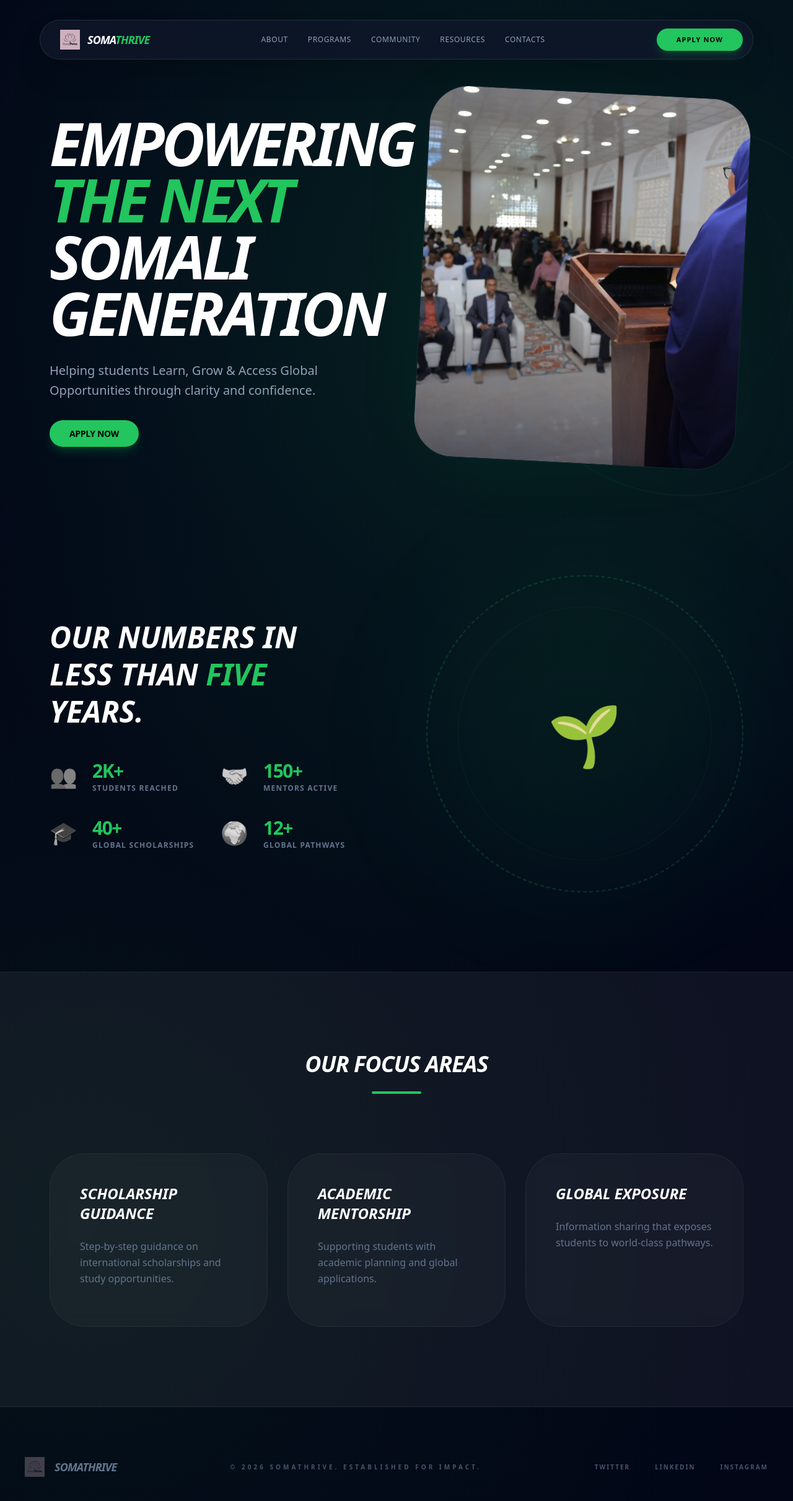
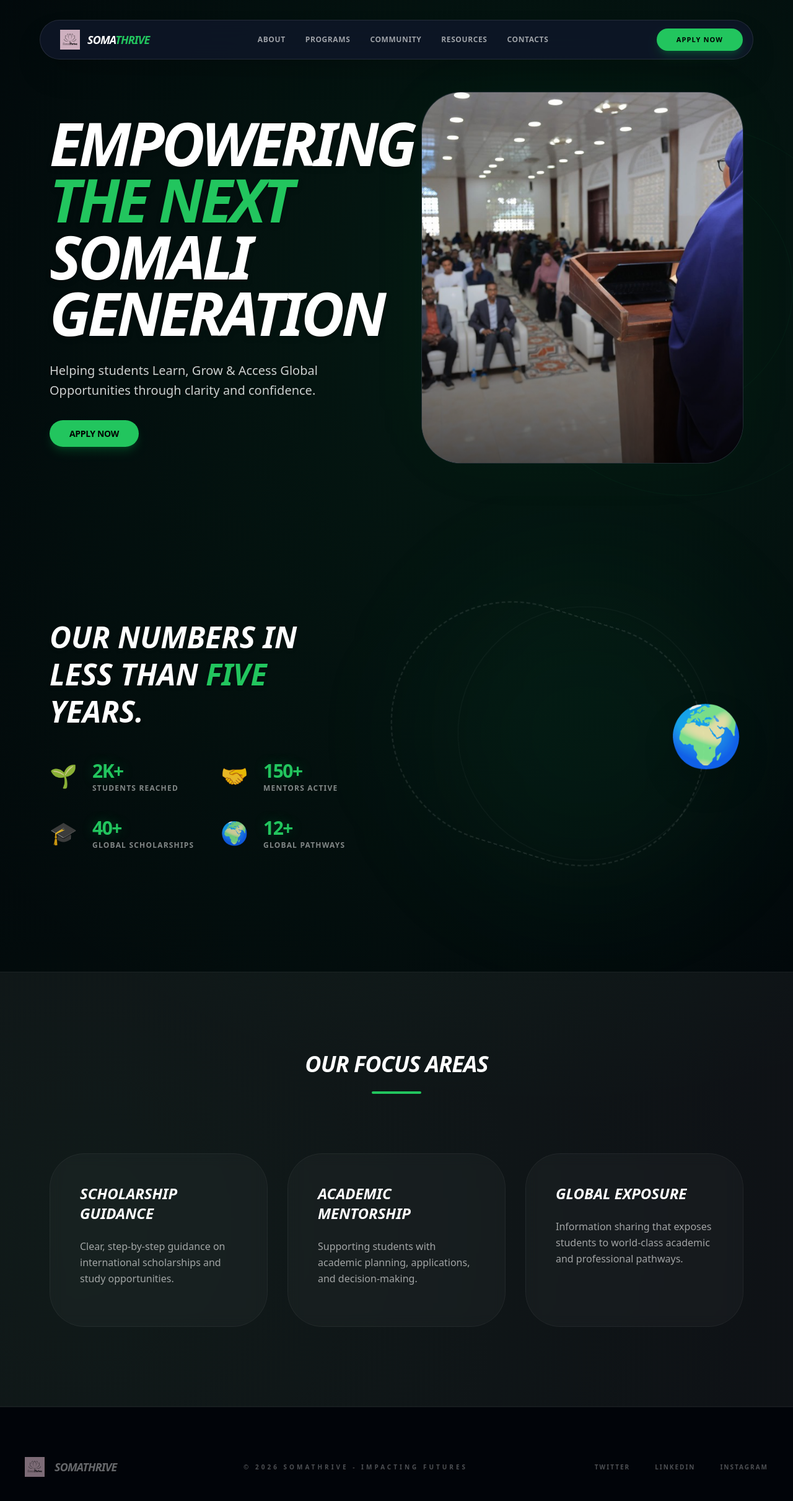
Before and after one commit to mohamedosmann/somathrive, a Next.js app: page / in a window 1280 px wide. Shown: the top 2422 px of the page at 62% size. Built offline with nearby package versions, Linux system fonts and the light colour scheme.

Commit message:
UI Improvement: Enhanced text visibility and contrast for consistent legibility

```diff
--- a/app/globals.css
+++ b/app/globals.css
@@ -15,7 +15,7 @@
 }
 
 body {
-  color: #f8fafc;
+  color: #ffffff;
   background: var(--bg-dark);
   font-family: 'Inter', system-ui, -apple-system, sans-serif;
   -webkit-font-smoothing: antialiased;
@@ -23,9 +23,9 @@ body {
 
 /* Premium Dark Gradient Background */
 .bg-ilab-inspired {
-  background: radial-gradient(circle at 70% 20%, rgba(34, 197, 94, 0.15) 0%, transparent 50%),
-    radial-gradient(circle at 10% 80%, rgba(10, 45, 26, 0.3) 0%, transparent 50%),
-    #020617;
+  background: radial-gradient(circle at 70% 20%, rgba(34, 197, 94, 0.12) 0%, transparent 60%),
+    radial-gradient(circle at 10% 80%, rgba(10, 45, 26, 0.25) 0%, transparent 60%),
+    #010409;
 }
 
 .pill-nav {
--- a/app/page.tsx
+++ b/app/page.tsx
@@ -23,7 +23,7 @@ export default function Home() {
   ];
 
   return (
-    <div className="min-h-screen selection:bg-green-500/30 font-sans bg-ilab-inspired overflow-x-hidden">
+    <div className="min-h-screen selection:bg-green-500/30 font-sans bg-ilab-inspired overflow-x-hidden text-white/90">
       {/* Navigation - Pill Design */}
       <header className="fixed w-full top-8 z-50 px-6">
         <div className="container mx-auto max-w-6xl">
@@ -37,13 +37,13 @@ export default function Home() {
 
             <div className="hidden lg:flex items-center gap-8">
               {navLinks.map((link) => (
-                <Link key={link.name} href={link.href} className="nav-link-ilab">
+                <Link key={link.name} href={link.href} className="text-xs font-bold text-white/60 hover:text-[#22c55e] transition-colors uppercase tracking-wider">
                   {link.name}
                 </Link>
               ))}
             </div>
 
-            <Link href="#apply" className="px-8 py-2.5 bg-[#22c55e] text-black text-[11px] font-black rounded-full hover:bg-white transition-all uppercase tracking-widest shadow-lg shadow-green-500/20">
+            <Link href="#apply" className="px-8 py-2.5 bg-[#22c55e] text-black text-[11px] font-black rounded-full hover:bg-white transition-all uppercase tracking-widest shadow-lg shadow-green-500/20 active:scale-95">
               Apply Now
             </Link>
           </nav>
@@ -52,22 +52,23 @@ export default function Home() {
 
       {/* Hero Section */}
       <section className="relative min-h-screen flex items-center pt-24">
-        {/* Background Visual Element (Inspired by reference sphere/lines) */}
-        <div className="absolute top-1/4 right-[-10%] w-[600px] h-[600px] border border-green-500/10 rounded-full pointer-events-none" />
-        <div className="absolute top-1/3 right-0 w-[400px] h-[400px] border border-green-500/5 rounded-full pointer-events-none animate-pulse" />
+        {/* Decorative Background Elements */}
+        <div className="absolute top-1/4 right-[-10%] w-[600px] h-[600px] border border-green-500/5 rounded-full pointer-events-none" />
+        <div className="absolute top-1/3 right-0 w-[400px] h-[400px] border border-green-500/5 rounded-full pointer-events-none" />
 
         <div className="container mx-auto px-10 xl:px-20 relative z-10 grid lg:grid-cols-2 gap-20 items-center">
           <motion.div
             initial={{ opacity: 0, x: -30 }}
             animate={{ opacity: 1, x: 0 }}
             transition={{ duration: 1, ease: [0.22, 1, 0.36, 1] }}
+            className="drop-shadow-sm"
           >
-            <h1 className="text-6xl md:text-8xl font-black text-white leading-[0.95] mb-8 tracking-tighter uppercase italic">
+            <h1 className="text-6xl md:text-8xl font-black text-white leading-[0.95] mb-8 tracking-tighter uppercase italic drop-shadow-lg">
               Empowering <br />
               <span className="text-[#22c55e]">The Next</span> <br />
               Somali Generation
             </h1>
-            <p className="text-xl text-slate-400 mb-10 max-w-xl font-medium leading-relaxed">
+            <p className="text-xl text-white/80 mb-10 max-w-xl font-medium leading-relaxed">
               Helping students Learn, Grow & Access Global Opportunities through clarity and confidence.
             </p>
             <Link href="#apply" className="btn-ilab text-lg uppercase tracking-tight">
@@ -76,46 +77,46 @@ export default function Home() {
           </motion.div>
 
           <motion.div
-            initial={{ opacity: 0, scale: 0.9 }}
+            initial={{ opacity: 0, scale: 0.95 }}
             animate={{ opacity: 1, scale: 1 }}
-            transition={{ duration: 1.2, delay: 0.2 }}
+            transition={{ duration: 1.2 }}
             className="relative h-[600px] hidden lg:block"
           >
-            <div className="absolute inset-0 bg-gradient-to-tr from-[#22c55e]/10 to-transparent rounded-[4rem] blur-3xl opacity-50" />
-            <div className="relative h-full w-full rounded-[4rem] overflow-hidden border border-white/5 shadow-3xl transform rotate-3 hover:rotate-0 transition-transform duration-700">
+            <div className="absolute inset-0 bg-green-500/10 rounded-[4rem] blur-3xl opacity-30" />
+            <div className="relative h-full w-full rounded-[4rem] overflow-hidden border border-white/10 shadow-3xl bg-slate-900/50">
               <Image
                 src="/hero-student.jpg"
                 alt="SomaThrive Session"
                 fill
-                className="object-cover"
+                className="object-cover transition-transform duration-1000 hover:scale-110"
               />
-              <div className="absolute inset-0 bg-gradient-to-t from-[#020617] via-transparent to-transparent opacity-60" />
+              <div className="absolute inset-0 bg-gradient-to-t from-black/80 via-transparent to-transparent opacity-80" />
             </div>
           </motion.div>
         </div>
       </section>
 
-      {/* Numbers Section (Inspired by reference "Our Numbers") */}
+      {/* Numbers Section */}
       <section className="py-32 relative overflow-hidden">
         <div className="container mx-auto px-10 xl:px-20">
           <div className="grid lg:grid-cols-2 gap-24 items-center">
             <div>
-              <h2 className="text-4xl md:text-5xl font-black text-white mb-12 leading-tight uppercase italic">
+              <h2 className="text-4xl md:text-5xl font-black text-white mb-12 leading-tight uppercase italic drop-shadow-md">
                 Our Numbers In <br /> Less Than <span className="text-[#22c55e]">Five</span> Years.
               </h2>
 
               <div className="grid grid-cols-1 sm:grid-cols-2 gap-10">
                 {[
-                  { val: "2K+", label: "Students Reached", icon: "👥" },
+                  { val: "2K+", label: "Students Reached", icon: "🌱" },
                   { val: "150+", label: "Mentors Active", icon: "🤝" },
                   { val: "40+", label: "Global Scholarships", icon: "🎓" },
                   { val: "12+", label: "Global Pathways", icon: "🌍" }
                 ].map((stat, idx) => (
                   <div key={idx} className="flex items-center gap-6 group">
-                    <div className="text-4xl group-hover:scale-110 transition-transform grayscale hover:grayscale-0">{stat.icon}</div>
+                    <div className="text-4xl filter group-hover:brightness-125 transition-all">{stat.icon}</div>
                     <div>
-                      <div className="text-3xl font-black text-[#22c55e] mb-1 tracking-tighter">{stat.val}</div>
-                      <div className="text-xs font-bold text-slate-500 uppercase tracking-widest leading-none">{stat.label}</div>
+                      <div className="text-3xl font-black text-[#22c55e] mb-1 tracking-tighter text-glow">{stat.val}</div>
+                      <div className="text-xs font-bold text-white/50 uppercase tracking-widest leading-none">{stat.label}</div>
                     </div>
                   </div>
                 ))}
@@ -125,11 +126,11 @@ export default function Home() {
             <div className="relative">
               <div className="absolute inset-0 bg-[#22c55e]/5 rounded-full blur-[100px]" />
               <div className="relative aspect-square flex items-center justify-center">
-                <div className="w-full h-full relative animate-slow-spin opacity-20">
-                  <div className="absolute inset-0 border-[2px] border-dashed border-[#22c55e] rounded-full" />
+                <div className="w-full h-full relative animate-slow-spin opacity-10">
+                  <div className="absolute inset-0 border-[2px] border-dashed border-white rounded-full" />
                 </div>
-                <div className="absolute w-[80%] h-[80%] border border-[#22c55e]/20 rounded-full animate-reverse-spin opacity-40" />
-                <div className="absolute text-8xl">🌱</div>
+                <div className="absolute w-[80%] h-[80%] border border-white/5 rounded-full animate-reverse-spin" />
+                <div className="text-8xl drop-shadow-2xl brightness-110">🌍</div>
               </div>
             </div>
           </div>
@@ -143,33 +144,33 @@ export default function Home() {
           <div className="w-20 h-1 bg-[#22c55e] mx-auto rounded-full" />
         </div>
 
-        <div className="container mx-auto px-10 xl:px-20 grid grid-cols-1 md:grid-cols-3 gap-8">
+        <div className="container mx-auto px-10 xl:px-20 grid grid-cols-1 md:grid-cols-3 gap-8 text-left">
           {[
-            { title: "Scholarship Guidance", desc: "Step-by-step guidance on international scholarships and study opportunities." },
-            { title: "Academic Mentorship", desc: "Supporting students with academic planning and global applications." },
-            { title: "Global Exposure", desc: "Information sharing that exposes students to world-class pathways." }
+            { title: "Scholarship Guidance", desc: "Clear, step-by-step guidance on international scholarships and study opportunities." },
+            { title: "Academic Mentorship", desc: "Supporting students with academic planning, applications, and decision-making." },
+            { title: "Global Exposure", desc: "Information sharing that exposes students to world-class academic and professional pathways." }
           ].map((item, idx) => (
-            <div key={idx} className="p-12 rounded-[3.5rem] glass-stat group transition-all duration-500 hover:translate-y-[-10px]">
+            <div key={idx} className="p-12 rounded-[3.5rem] glass-stat group transition-all duration-500 hover:translate-y-[-10px] hover:bg-white/5">
               <h3 className="text-2xl font-black mb-6 text-white group-hover:text-[#22c55e] transition-colors italic uppercase">{item.title}</h3>
-              <p className="text-slate-500 leading-relaxed font-medium mb-4">{item.desc}</p>
+              <p className="text-white/60 leading-relaxed font-medium mb-4 group-hover:text-white/80 transition-colors">{item.desc}</p>
             </div>
           ))}
         </div>
       </section>
 
       {/* Footer */}
-      <footer id="contacts" className="py-20 border-t border-white/5">
+      <footer id="contacts" className="py-20 border-t border-white/5 bg-[#010409]">
         <div className="container mx-auto px-10 flex flex-col md:flex-row justify-between items-center gap-10">
           <div className="flex items-center gap-4">
-            <Image src="/logo.png" alt="SomaThrive Logo" width={32} height={32} className="invert opacity-30" />
-            <span className="text-lg font-black text-slate-500 tracking-tighter uppercase italic">SomaThrive</span>
+            <Image src="/logo.png" alt="SomaThrive Logo" width={32} height={32} className="invert opacity-60" />
+            <span className="text-lg font-black text-white/40 tracking-tighter uppercase italic">SomaThrive</span>
           </div>
-          <p className="text-slate-600 text-[10px] font-black uppercase tracking-[0.4em]">
-            &copy; {new Date().getFullYear()} SomaThrive. Established for Impact.
+          <p className="text-white/30 text-[10px] font-black uppercase tracking-[0.4em]">
+            &copy; {new Date().getFullYear()} SomaThrive - Impacting Futures
           </p>
           <div className="flex gap-10">
             {["Twitter", "LinkedIn", "Instagram"].map((social) => (
-              <Link key={social} href="#" className="text-[10px] font-black uppercase tracking-[0.2em] text-slate-600 hover:text-[#22c55e] transition-colors">
+              <Link key={social} href="#" className="text-[10px] font-black uppercase tracking-[0.2em] text-white/30 hover:text-[#22c55e] transition-colors">
                 {social}
               </Link>
             ))}
```
